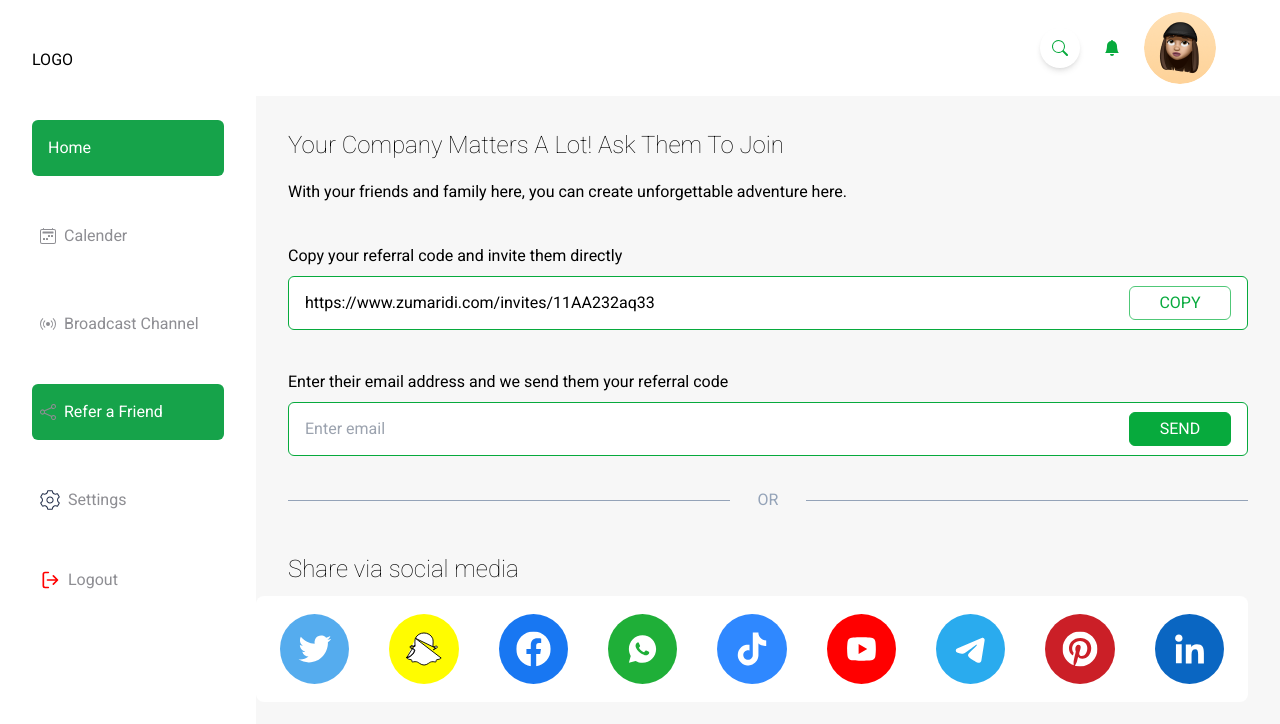
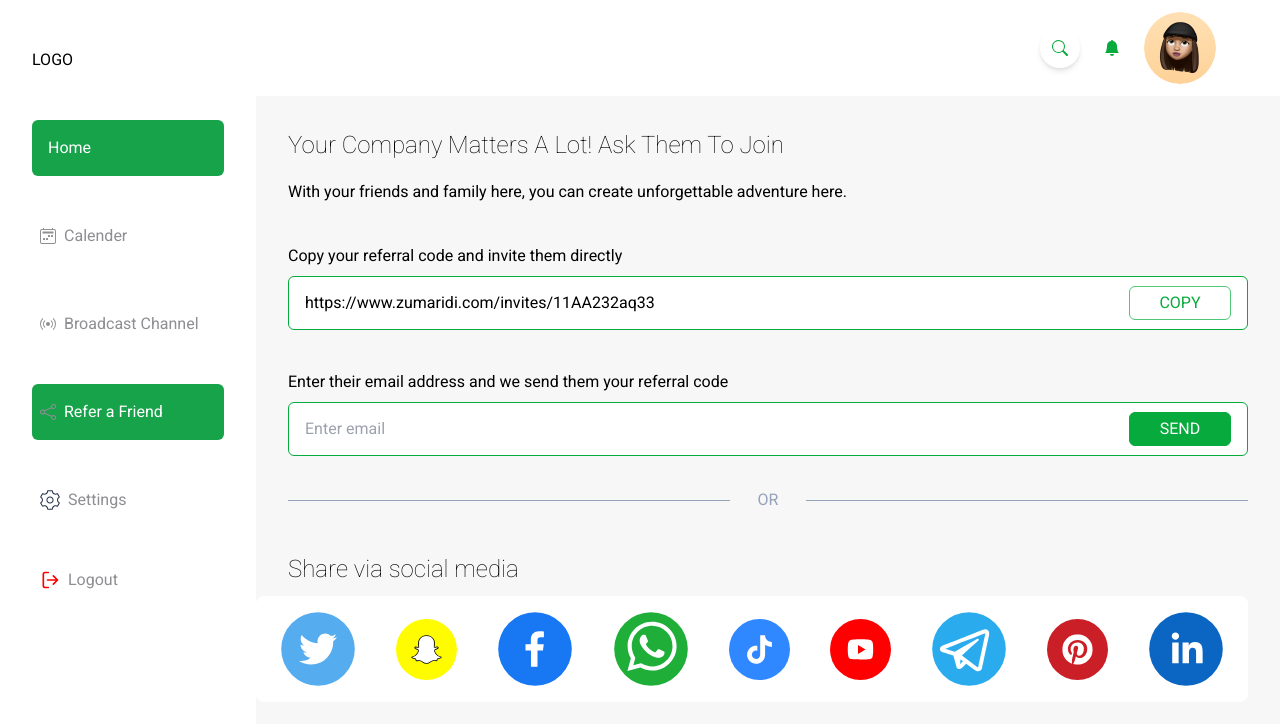
Before and after one commit to Jesutofunmi5/new, a React (Create React App) app: page /dashboard/refer-a-friend in a window 1280 px wide. Shown: the top 724 px of the page. Built offline with nearby package versions, Linux system fonts and the light colour scheme.

Commit message:
fix: refer a friend social icon share with react share icon

```diff
--- a/package.json
+++ b/package.json
@@ -22,6 +22,7 @@
     "react-redux": "^8.0.5",
     "react-router-dom": "^6.4.3",
     "react-scripts": "5.0.1",
+    "react-share": "^4.4.1",
     "react-toastify": "^9.1.1",
     "web-vitals": "^2.1.4",
     "yup": "^0.32.11"
--- a/src/pages/ReferAFriend/ReferAFriendView.tsx
+++ b/src/pages/ReferAFriend/ReferAFriendView.tsx
@@ -1,16 +1,18 @@
-import {
-  ZuRoundFacebook,
-  ZuRoundLinkedin,
-  ZuRoundPintrest,
-  ZuRoundSnapchat,
-  ZuRoundTelegram,
-  ZuRoundTicktock,
-  ZuRoundTwitter,
-  ZuRoundWhatsapp,
-  ZuRoundYoutube
-} from "assets/images";
+import { ZuRoundPintrest, ZuRoundSnapchat, ZuRoundTicktock, ZuRoundYoutube } from "assets/images";
 import { FC, useState } from "react";
 import { Link } from "react-router-dom";
+import {
+  FacebookIcon,
+  FacebookShareButton,
+  LinkedinIcon,
+  LinkedinShareButton,
+  TelegramIcon,
+  TelegramShareButton,
+  TwitterIcon,
+  TwitterShareButton,
+  WhatsappIcon,
+  WhatsappShareButton
+} from "react-share";
 
 const handleCopy = (referral: string) => {
   type CopyFn = (text: string) => Promise<boolean>; // Return success
@@ -79,33 +81,33 @@ const ReferAFriendView: FC<{ referral: string }> = ({ referral }) => {
       <div className="mt-10 font-thin text-[24px] max-w-full">
         <p className="">Share via social media</p>
         <div className="flex bg-white mt-2 -ml-8 lg:max-w-[1054px] h-[106px] rounded-lg items-center">
-          <Link to={"/"} className="md:ml-6 ml-4 md:mr-10 mr-5">
-            <img src={ZuRoundTwitter} />
-          </Link>
+          <TwitterShareButton url={referral} className="md:ml-6 ml-4 md:mr-10 mr-5">
+            <TwitterIcon round={true} size={76} bgStyle={{ fill: "#55ACEE" }}></TwitterIcon>
+          </TwitterShareButton>
           <Link to={"/"} className="md:mr-10 mr-5">
             <img src={ZuRoundSnapchat} />
           </Link>
-          <Link to={"/"} className="md:mr-10 mr-5">
-            <img src={ZuRoundFacebook} />
-          </Link>
-          <Link to={"/"} className="md:mr-10 mr-5">
-            <img src={ZuRoundWhatsapp} />
-          </Link>
+          <FacebookShareButton url={referral} className="md:mr-10 mr-5">
+            <FacebookIcon round={true} size={76} bgStyle={{ fill: "#1877F2" }}></FacebookIcon>
+          </FacebookShareButton>
+          <WhatsappShareButton url={referral} className="md:mr-10 mr-5">
+            <WhatsappIcon round={true} size={76} bgStyle={{ fill: "#1FAF38" }}></WhatsappIcon>
+          </WhatsappShareButton>
           <Link to={"/"} className="md:mr-10 mr-5">
             <img src={ZuRoundTicktock} />
           </Link>
           <Link to={"/"} className="md:mr-10 mr-5">
             <img src={ZuRoundYoutube} />
           </Link>
-          <Link to={"/"} className="md:mr-10 mr-5">
-            <img src={ZuRoundTelegram} />
-          </Link>
+          <TelegramShareButton url={referral} className="md:mr-10 mr-5">
+            <TelegramIcon round={true} size={76} bgStyle={{ fill: "#2AABEE" }}></TelegramIcon>
+          </TelegramShareButton>
           <Link to={"/"} className="md:mr-10 mr-5">
             <img src={ZuRoundPintrest} />
           </Link>
-          <Link to={"/"} className="md:mr-6 mr-4">
-            <img src={ZuRoundLinkedin} />
-          </Link>
+          <LinkedinShareButton url={referral} className="md:mr-6 mr-4">
+            <LinkedinIcon round={true} size={76} bgStyle={{ fill: "#0A66C2" }}></LinkedinIcon>
+          </LinkedinShareButton>
         </div>
       </div>
     </div>
```
Also changed, not shown: public/svg/icons/zu_round_snapchat.svg, 1 other file (tests, documents, lock files or other folders).
